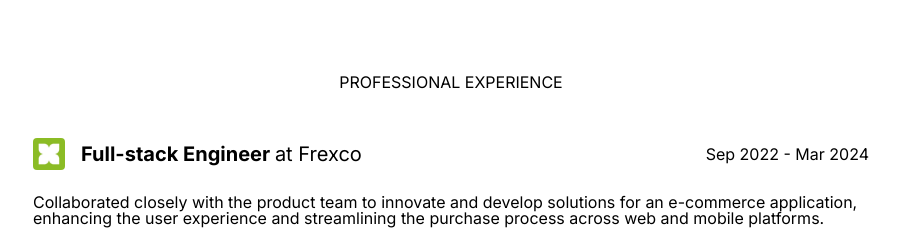
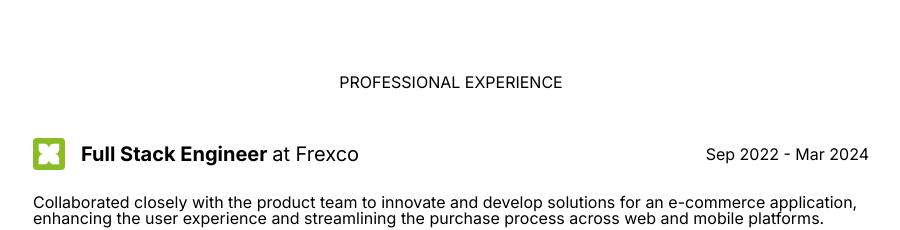
Before and after one commit to willperes/portfolio, a Next.js app: page / in a window 1280 px wide. Shown: the part 1654-1884 px from the top of the page, without its empty margins (189-1089 px from the left). Built offline with nearby package versions, Linux system fonts and the light colour scheme; a web font is replaced by a local one.

Commit message:
fix: profissional experience typo

```diff
--- a/src/data/professionalExperiences.ts
+++ b/src/data/professionalExperiences.ts
@@ -5,7 +5,7 @@ export const professionalExperiences: ProfessionalExperience[] = [
     {
         companyName: "Frexco",
         companyLogo: "/images/frexco.jpg",
-        position: "Full-stack Engineer",
+        position: "Full Stack Engineer",
         startDate: new Date(2022, 8, 1),
         endDate: new Date(2024, 2, 31),
         description: [
```
